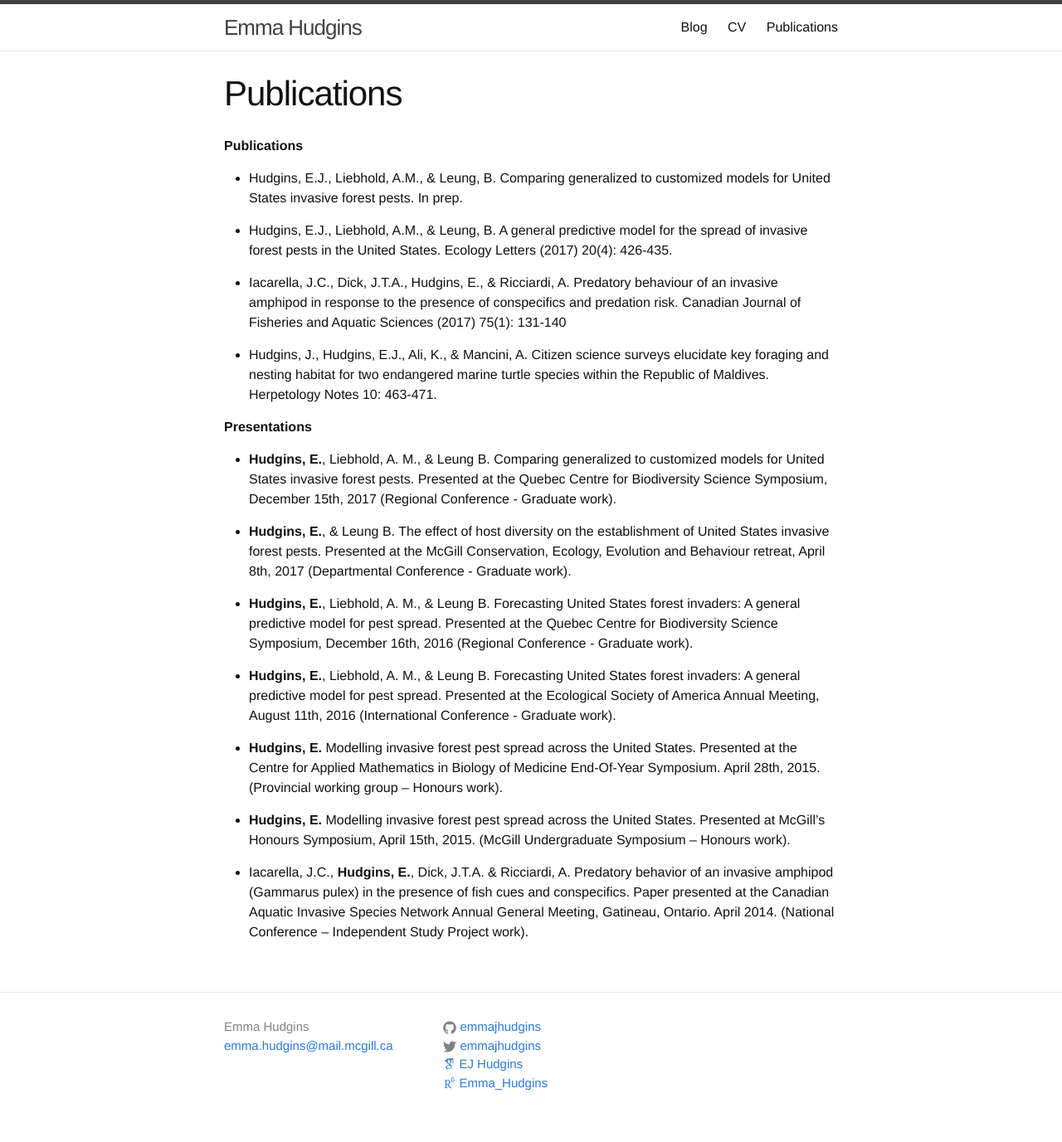
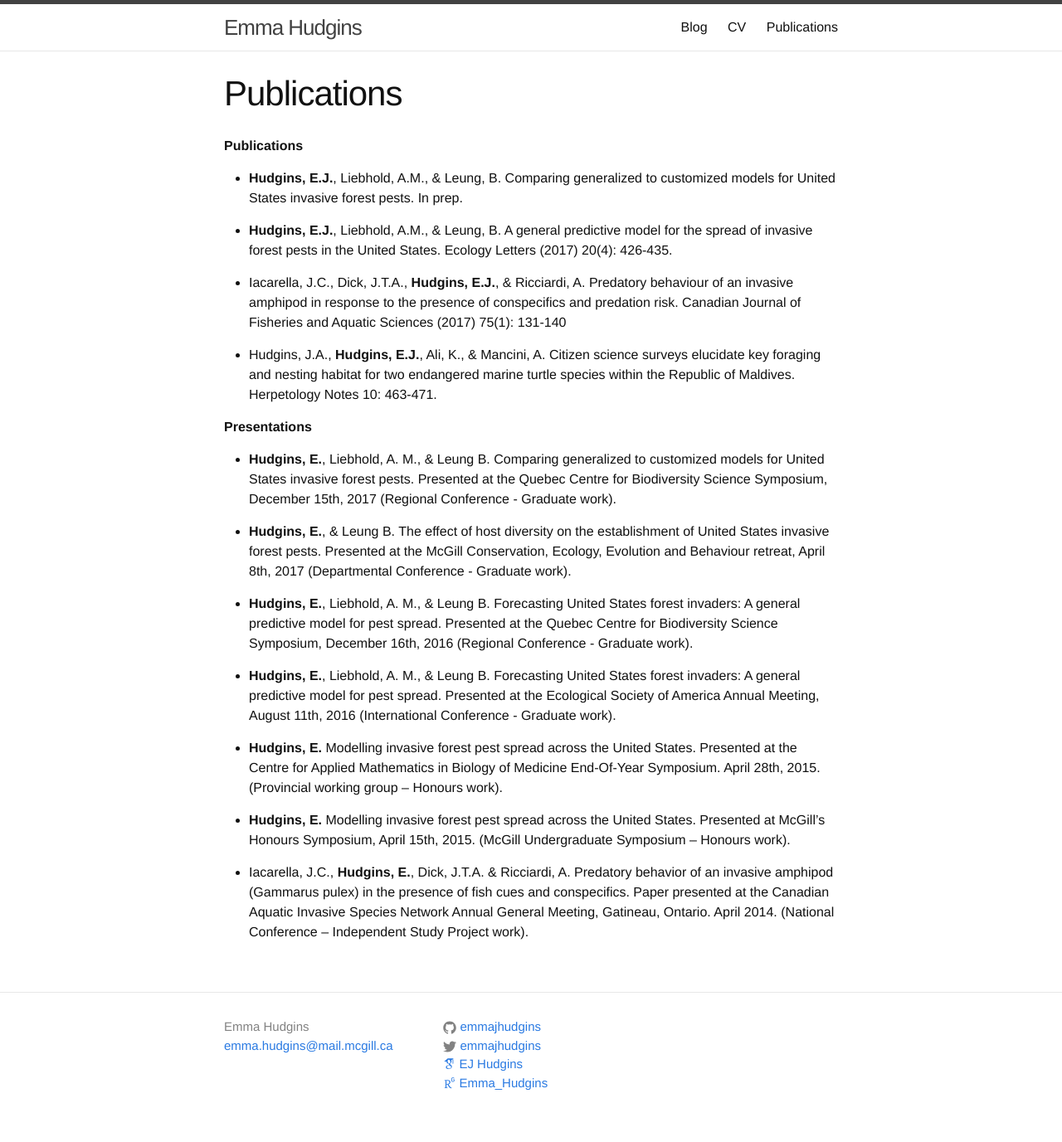
Before and after one commit to emmajhudgins/emmajhudgins.github.io, a Jekyll site: the page built from publications.md, in a window 1280 px wide. Shown: the whole page at 83% size. Built offline with Jekyll 4.4.1, drawn with Linux system fonts in a browser that asks for light colours; nearby versions of some CDN libraries; some web fonts are replaced.

```diff
--- a/publications.md
+++ b/publications.md
@@ -10,13 +10,13 @@ order: 2
 
 **Publications**
 
-* Hudgins, E.J., Liebhold, A.M., & Leung, B. Comparing generalized to customized models for United States invasive forest pests. In prep.
+* **Hudgins, E.J.**, Liebhold, A.M., & Leung, B. Comparing generalized to customized models for United States invasive forest pests. In prep.
 
-* Hudgins, E.J., Liebhold, A.M., & Leung, B. A general predictive model for the spread of invasive forest pests in the United States. Ecology Letters (2017) 20(4): 426-435.
+* **Hudgins, E.J.**, Liebhold, A.M., & Leung, B. A general predictive model for the spread of invasive forest pests in the United States. Ecology Letters (2017) 20(4): 426-435.
 
-* Iacarella, J.C., Dick, J.T.A., Hudgins, E., & Ricciardi, A. Predatory behaviour of an invasive amphipod in response to the presence of conspecifics and predation risk. Canadian Journal of Fisheries and Aquatic Sciences (2017) 75(1): 131-140
+* Iacarella, J.C., Dick, J.T.A., **Hudgins, E.J.**, & Ricciardi, A. Predatory behaviour of an invasive amphipod in response to the presence of conspecifics and predation risk. Canadian Journal of Fisheries and Aquatic Sciences (2017) 75(1): 131-140
 
-* Hudgins, J., Hudgins, E.J., Ali, K., & Mancini, A. Citizen science surveys elucidate key foraging and nesting habitat for two endangered marine turtle species within the Republic of Maldives. Herpetology Notes 10: 463-471.
+* Hudgins, J.A., **Hudgins, E.J.**, Ali, K., & Mancini, A. Citizen science surveys elucidate key foraging and nesting habitat for two endangered marine turtle species within the Republic of Maldives. Herpetology Notes 10: 463-471.
 
 
 
```
